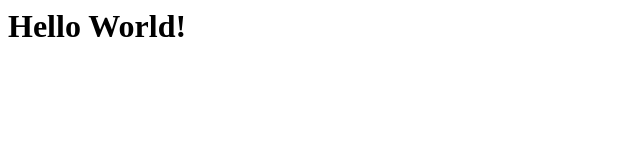
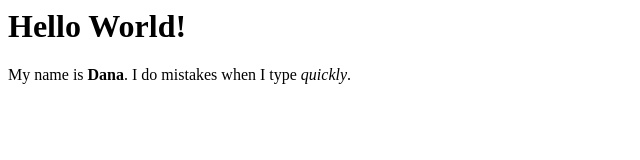
Before and after one commit to kngssd/html-hello-world, a plain HTML site: page index.html in a window 1280 px wide. Shown: the whole page, without its empty margins (0-640 px from the left). Drawn offline with Linux system fonts and the light colour scheme.

Commit message:
Change index.html file

```diff
--- a/index.html
+++ b/index.html
@@ -1 +1,2 @@
 <h1>Hello World!</h1>
+<p>My name is <b>Dana</b>. I do mistakes when I type <i>quickly</i>.</p>
```
